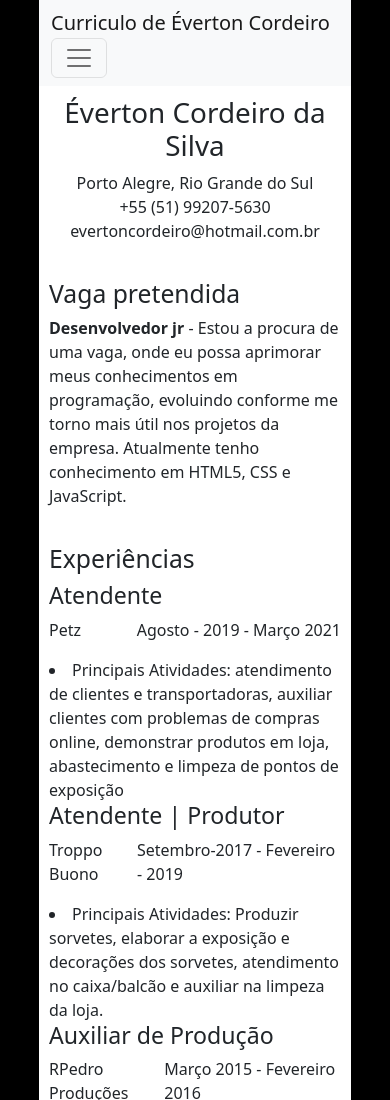
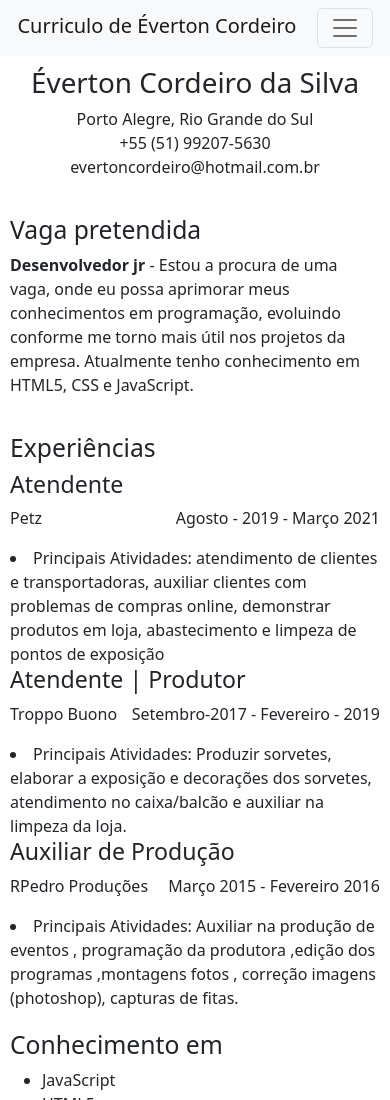
Before and after one commit to EvertonCordeiro1994/cv, a plain HTML site: page index.html in a window 390 px wide. Shown: the top 1100 px of the page. Drawn offline with nearby package versions, Linux system fonts and the light colour scheme.

Commit message:
Add files via upload

```diff
--- a/css/style.css
+++ b/css/style.css
@@ -25,3 +25,17 @@ section{
 a{
     text-decoration: none;
 }
+
+@media(max-width: 991px){
+    header,main{
+        margin: auto;
+        width: 100vw;
+        background-color: white;
+    }
+
+    #controle-menu{
+        display:flex;
+        flex-direction: column;
+    }
+
+}
--- a/index.html
+++ b/index.html
@@ -15,9 +15,10 @@
 <body>
     <header>
         <nav class="navbar navbar-expand-lg bg-light">
-            <div class="container-fluid d-flex justify-content-between">
-                <div>
+            <div id="controle-menu"class="container-fluid d-flex justify-content-between">
+                <div id="div-nav" >
                     <a class="navbar-brand" href="#">Curriculo de Éverton Cordeiro</a>
+
                     <button class="navbar-toggler" type="button" data-bs-toggle="collapse"
                         data-bs-target="#navbarNavAltMarkup" aria-controls="navbarNavAltMarkup" aria-expanded="false"
                         aria-label="Toggle navigation">
```
